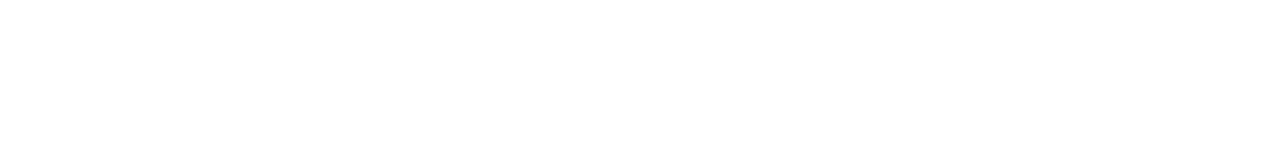
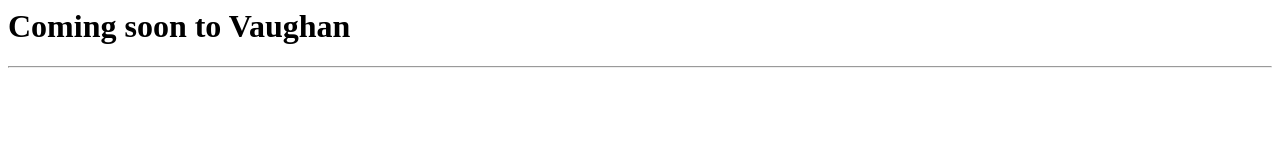
Before and after one commit to Rober2092/gym-web-app, a plain HTML site: page index.html in a window 1280 px wide. Drawn offline with Linux system fonts and the light colour scheme.

Commit message:
update html

```diff
--- a/index.html
+++ b/index.html
@@ -1,3 +1,18 @@
+
+<div class="bgimg">
+	<div class="topleft">
+	</div>
+	<div class="middle">
+	  <h1>Coming soon to Vaughan</h1>
+	  <hr>
+	</div>
+	<div class="bottomleft">
+
+	</div>
+  </div>
+
+
+
 <!-- <!DOCTYPE html>
 <html>
 <head>
```
